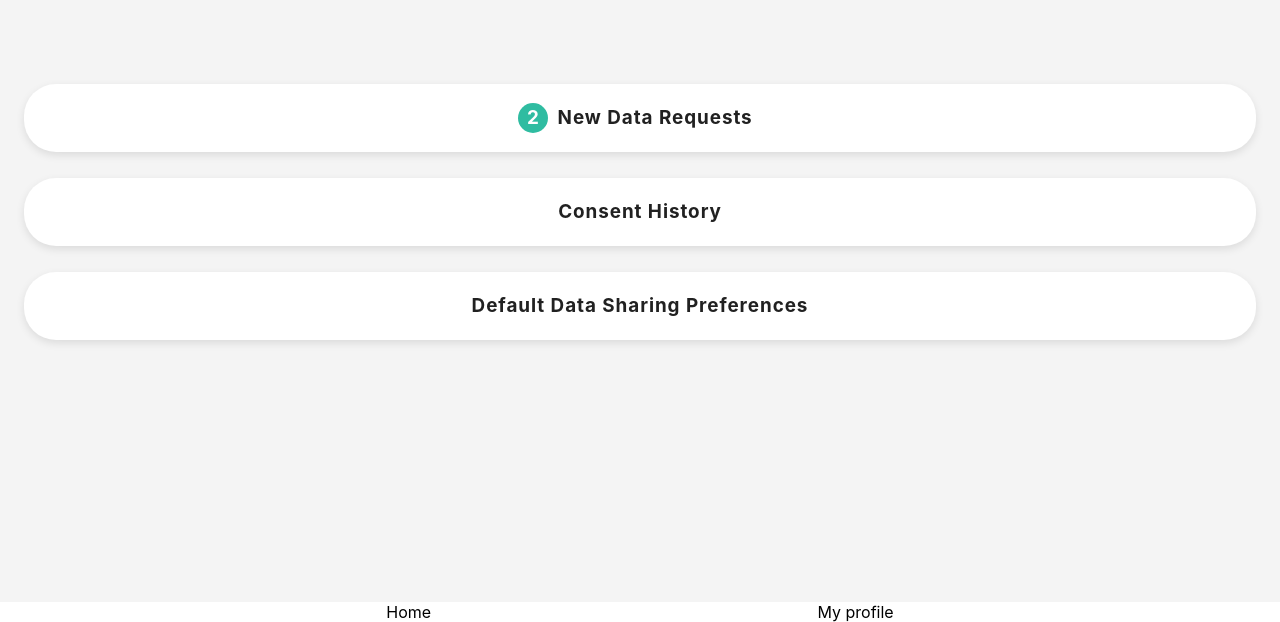
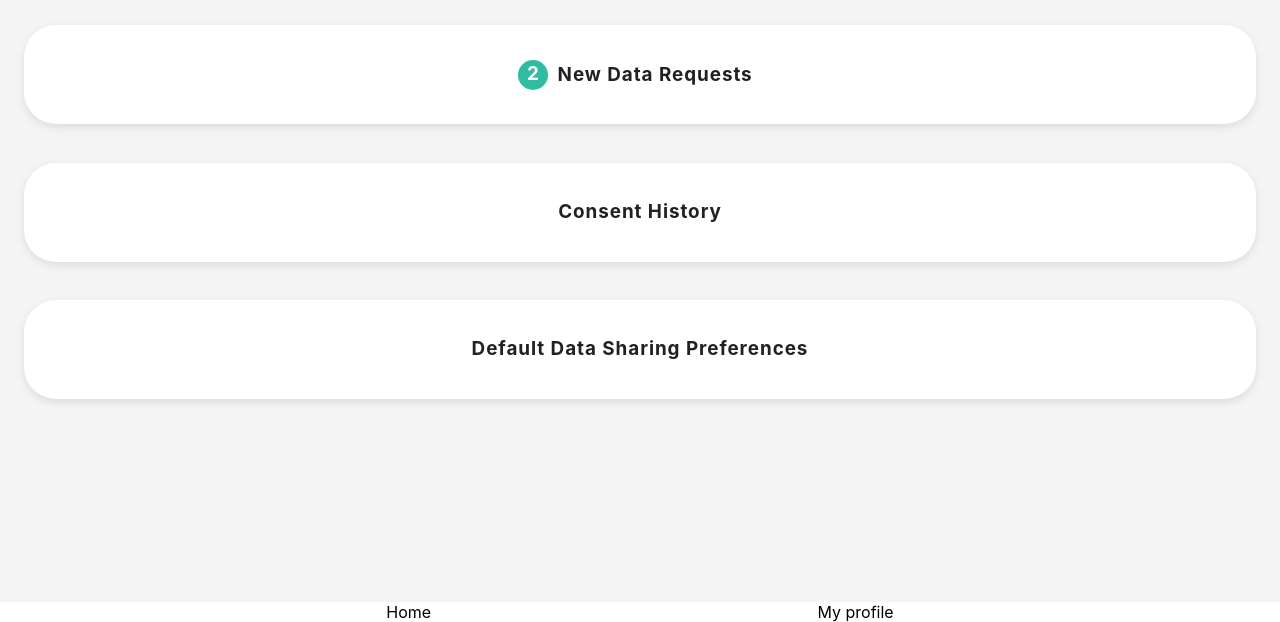
Before and after one commit to huzhx/baseline-preference, a React (Create React App) app: page / in a window 1280 px wide. Shown: the part 178-800 px from the top of the page. Built offline with nearby package versions, Linux system fonts and the light colour scheme.

Commit message:
add adjust the home element style

```diff
--- a/src/HomeElement.module.css
+++ b/src/HomeElement.module.css
@@ -4,11 +4,22 @@
   justify-content: center;
   align-items: center;
   min-width: 270px;
-  margin: 0.8em 1.5em;
+  min-height: 99px;
+  margin: 1.2em 1.5em;
   padding: 1.2em 1.5em;
   background-color: var(--background-color-light);
   border-radius: 2em;
   box-shadow: var(--box-shadow);
+  cursor: pointer;
+  transition: 0.3s;
+}
+
+.home_element:hover {
+  background-color: var(--primary-color-light-extra);
+}
+
+.home_element:active {
+  background-color: var(--primary-color-light);
 }
 
 .home_element__label {
```
